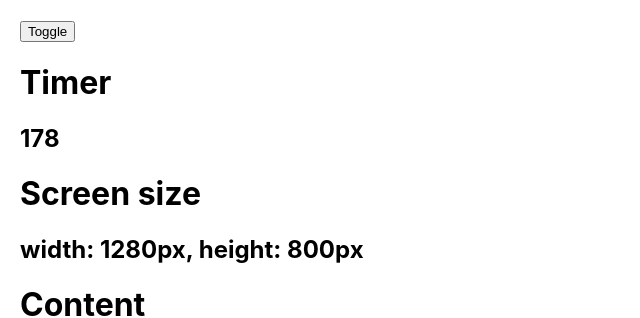
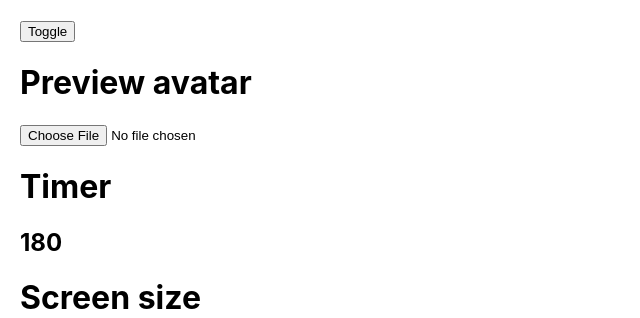
Before and after one commit to 19521352/tiktok, a React (Create React App) app: page / in a window 1280 px wide. Both pictures are taken after a click on the button "Toggle". Shown: the top 318 px of the page, without its empty margins (0-640 px from the left). Built offline with nearby package versions, Linux system fonts and the light colour scheme; no server answers.

Commit message:
useEffect with preview avatar

```diff
--- a/src/Content.js
+++ b/src/Content.js
@@ -9,8 +9,9 @@
 // - Callback sẽ được gọi lại mỗi khi deps thay đổi
 
 // ------------
-// 1. Callback luôn được gọi sau khi component mounted
-// 2, Cleanup function luôn được gọi sau khi component unmounted
+// 1. Callback luôn được gọi SAU khi component mounted
+// 2. Cleanup function luôn được gọi TRƯỚC khi component unmounted
+// 3. Cleanup function luôn được gọi TRƯỚC khi callback được gọi (trừ lần mounted)
 
 const tabs = ['posts', 'comments', 'albums', 'photos', 'todos', 'users']
 
@@ -65,20 +66,47 @@
 
   /* Timer */
   const [countdown, setCountdown] = useState(180)
-  useEffect(() => {
-    const timerId = setInterval(() => {
-      setCountdown(prevState => prevState - 1)
-      console.log('Countdown....')
-    }, 1000)
+  // useEffect(() => {
+  //   const timerId = setInterval(() => {
+  //     setCountdown(prevState => prevState - 1)
+  //     // console.log('Countdown....')
+  //   }, 1000)
 
-    return () => clearInterval(timerId)
-  }, [])
+  //   // Cleanup function
+  //   return () => clearInterval(timerId)
+  // }, [])
   /* End Timer */
 
+  /* Preview avatar */
+  const [avatar, setAvatar] = useState()
+
+  useEffect(() => {
+    // Cleanup
+    return () => {
+      avatar && URL.revokeObjectURL(avatar.preview)
+    }
+  }, [avatar])
+
+  const handlePreviewAvatar = (e) => {
+    const file = e.target.files[0]
+    file.preview = URL.createObjectURL(file)
+    setAvatar(file)
+  }
+  /* End Preview avatar */
 
   return (
 
     <div>
+      <div>
+        <h1>Preview avatar</h1>
+        <input
+          type='file'
+          onChange={handlePreviewAvatar}
+        />
+        {avatar && (
+          <img src={avatar.preview} alt='' width='80%' />
+        )}
+      </div>
       <div>
         <h1>Timer</h1>
         <h2>{countdown}</h2>
@@ -115,7 +143,8 @@
         </ul>
       </div>
 
-      {showGoToTop && (
+      {
+        showGoToTop && (
           <button
             style={{
               position: 'fixed',
@@ -125,8 +154,9 @@
           >
             Go to Top
           </button>
-      )}
-    </div>
+        )
+      }
+    </div >
   )
 }
 
```
Lines whose indentation alone changed are shown as unchanged.
